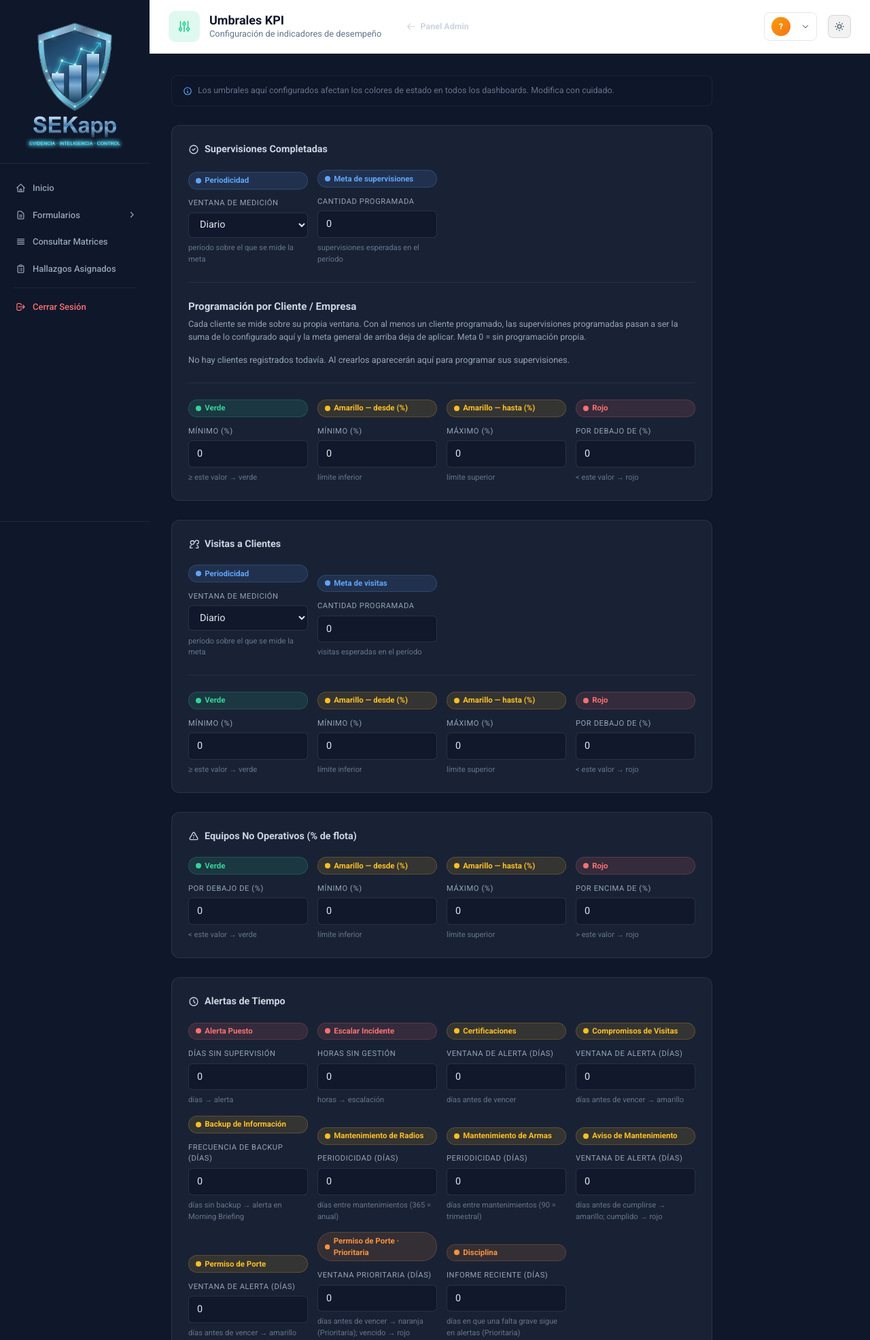
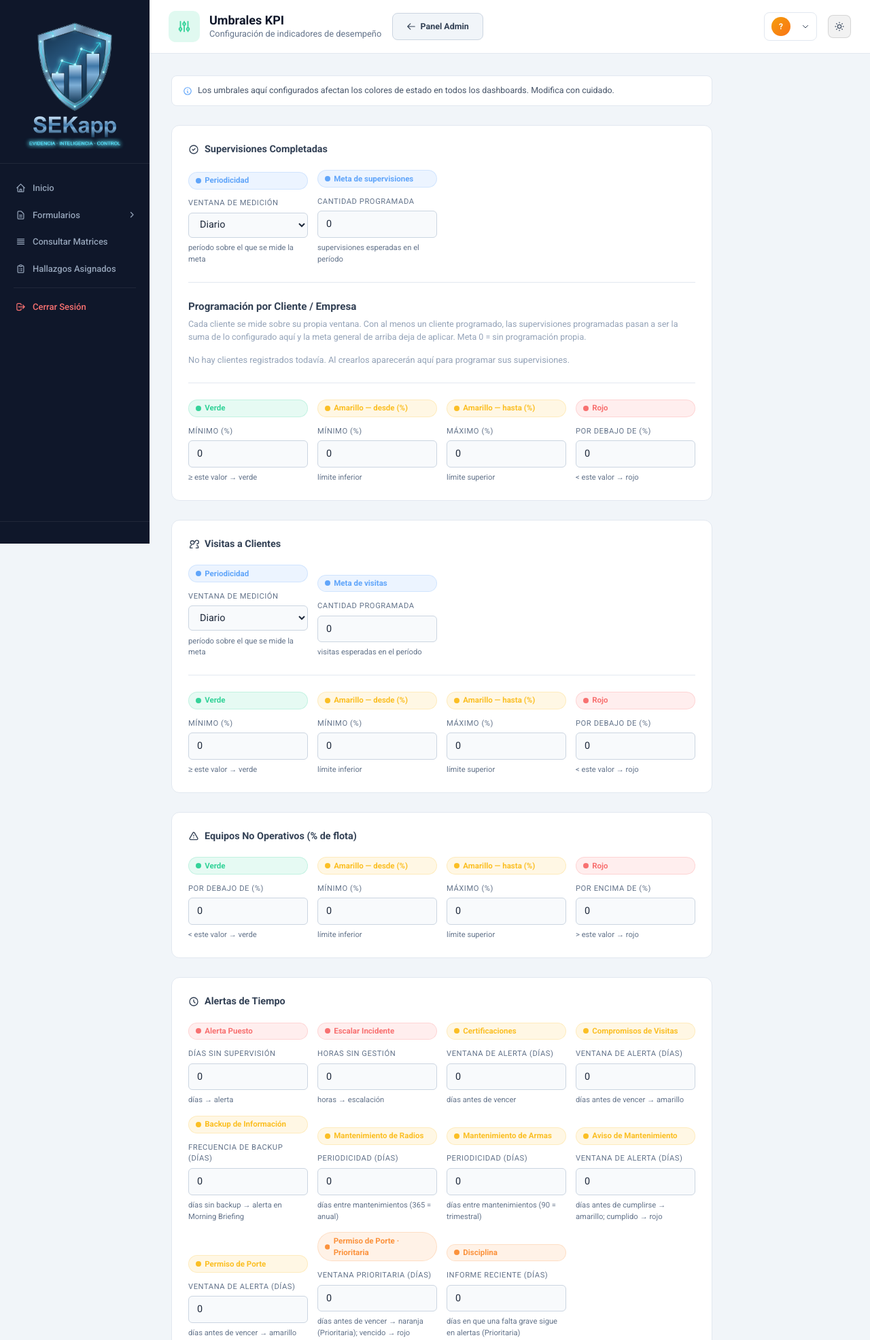
Before and after one commit to Algeto99/SEKapp-Backup, a Flask app: template monolith/templates/admin_thresholds.html in a window 1280 px wide. Shown: the top 1972 px of the page at 68% size. Run offline with Flask 3, Linux system fonts and the light colour scheme; the template is opened without the code that fills it, so the values that code supplies are empty; some libraries are stand-ins or nearby versions.

Commit message:
fix: improve input/select styling and add light mode support in admin thresholds template

```diff
--- a/monolith/templates/admin_thresholds.html
+++ b/monolith/templates/admin_thresholds.html
@@ -26,12 +26,16 @@
         .threshold-grid { display:grid; grid-template-columns:repeat(auto-fill,minmax(160px,1fr)); gap:.875rem; align-items:end; }
         .field { display:flex; flex-direction:column; gap:.3rem; }
         .field label { font-size:.7rem; color:#94a3b8; text-transform:uppercase; letter-spacing:.05em; }
-        .field input {
+        /* Todas las casillas de la página, estén o no dentro de .field: las de la
+           tabla por cliente no tenían estilo y heredaban texto claro sobre el
+           fondo blanco del navegador, así que no se veía lo escrito. */
+        .card input, .card select {
             background:rgba(15,23,42,.8); border:1px solid rgba(255,255,255,.1);
             border-radius:.375rem; color:#e2e8f0; padding:.5rem .75rem;
             font-size:.9rem; width:100%; transition:border-color .2s;
         }
-        .field input:focus { outline:none; border-color:#38bdf8; }
+        .card input:focus, .card select:focus { outline:none; border-color:#38bdf8; }
+        .card select option { background:#0f172a; color:#e2e8f0; }
         .field .unit { font-size:.7rem; color:#64748b; margin-top:.15rem; }
 
         .color-badge { display:inline-flex; align-items:center; gap:.35rem; font-size:.72rem; font-weight:600; padding:.2rem .6rem; border-radius:9999px; margin-bottom:.5rem; }
@@ -52,6 +56,23 @@
 
         .info-note { font-size:.78rem; color:#64748b; background:rgba(15,23,42,.5); border:1px solid rgba(255,255,255,.06); border-radius:.5rem; padding:.75rem 1rem; margin-bottom:1.75rem; }
         .info-note svg { display:inline; width:14px; height:14px; vertical-align:middle; margin-right:.3rem; }
+
+        /* Modo claro (clase que activa el menú lateral), misma paleta que admin_panel.html */
+        body.light-mode { background:#f1f5f9; color:#1e293b; }
+        body.light-mode .page-header { border-bottom-color:#e2e8f0; }
+        body.light-mode .card { background:#ffffff; border-color:#e2e8f0; }
+        body.light-mode .card-title { color:#334155; }
+        body.light-mode .field label { color:#64748b; }
+        body.light-mode .field .unit { color:#64748b; }
+        body.light-mode .card input, body.light-mode .card select { background:#f8fafc; border-color:#cbd5e1; color:#1e293b; }
+        body.light-mode .card select option { background:#ffffff; color:#1e293b; }
+        body.light-mode .card td { color:#334155; }
+        body.light-mode .card tbody tr { border-top-color:#e2e8f0 !important; }
+        body.light-mode .section-divider { border-top-color:#e2e8f0; }
+        body.light-mode .info-note { background:#ffffff; border-color:#e2e8f0; color:#475569; }
+        body.light-mode .btn-ghost { background:#f1f5f9; color:#334155; border-color:#cbd5e1; }
+        body.light-mode .flash.success { background:#dcfce7; color:#166534; border-color:#86efac; }
+        body.light-mode .flash.error   { background:#fee2e2; color:#991b1b; border-color:#fca5a5; }
     </style>
     <link rel="stylesheet" href="{{ url_for('static', filename='css/forms.css') }}">
 </head>
@@ -108,7 +129,7 @@
                         </span>
                         <label>Ventana de medición</label>
                         <select name="supervision_periodicidad" class="field-select"
-                                style="background:rgba(15,23,42,.8); border:1px solid rgba(255,255,255,.1); border-radius:.375rem; color:#e2e8f0; padding:.5rem .75rem; font-size:.9rem; width:100%;">
+                                style="padding:.5rem .75rem; font-size:.9rem;">
                             <option value="diario"  {{ 'selected' if thresholds.supervision_periodicidad == 'diario' }}>Diario</option>
                             <option value="semanal" {{ 'selected' if thresholds.supervision_periodicidad == 'semanal' }}>Semanal</option>
                             <option value="mensual" {{ 'selected' if thresholds.supervision_periodicidad == 'mensual' }}>Mensual</option>
@@ -155,7 +176,7 @@
                                 <td style="padding:.4rem .5rem;">{{ c.name }}</td>
                                 <td style="padding:.4rem .5rem;">
                                     <select name="sup_prog_periodicidad_{{ c.id }}" class="field-select"
-                                            style="background:rgba(15,23,42,.8); border:1px solid rgba(255,255,255,.1); border-radius:.375rem; color:#e2e8f0; padding:.35rem .5rem; font-size:.85rem; width:100%;">
+                                            style="padding:.35rem .5rem; font-size:.85rem;">
                                         <option value="diario"  {{ 'selected' if c.periodicidad == 'diario' }}>Diario</option>
                                         <option value="semanal" {{ 'selected' if c.periodicidad == 'semanal' }}>Semanal</option>
                                         <option value="mensual" {{ 'selected' if c.periodicidad == 'mensual' }}>Mensual</option>
@@ -238,7 +259,7 @@
                         </span>
                         <label>Ventana de medición</label>
                         <select name="visita_periodicidad" class="field-select"
-                                style="background:rgba(15,23,42,.8); border:1px solid rgba(255,255,255,.1); border-radius:.375rem; color:#e2e8f0; padding:.5rem .75rem; font-size:.9rem; width:100%;">
+                                style="padding:.5rem .75rem; font-size:.9rem;">
                             <option value="diario"  {{ 'selected' if thresholds.visita_periodicidad == 'diario' }}>Diario</option>
                             <option value="semanal" {{ 'selected' if thresholds.visita_periodicidad == 'semanal' }}>Semanal</option>
                             <option value="mensual" {{ 'selected' if thresholds.visita_periodicidad == 'mensual' }}>Mensual</option>
```
